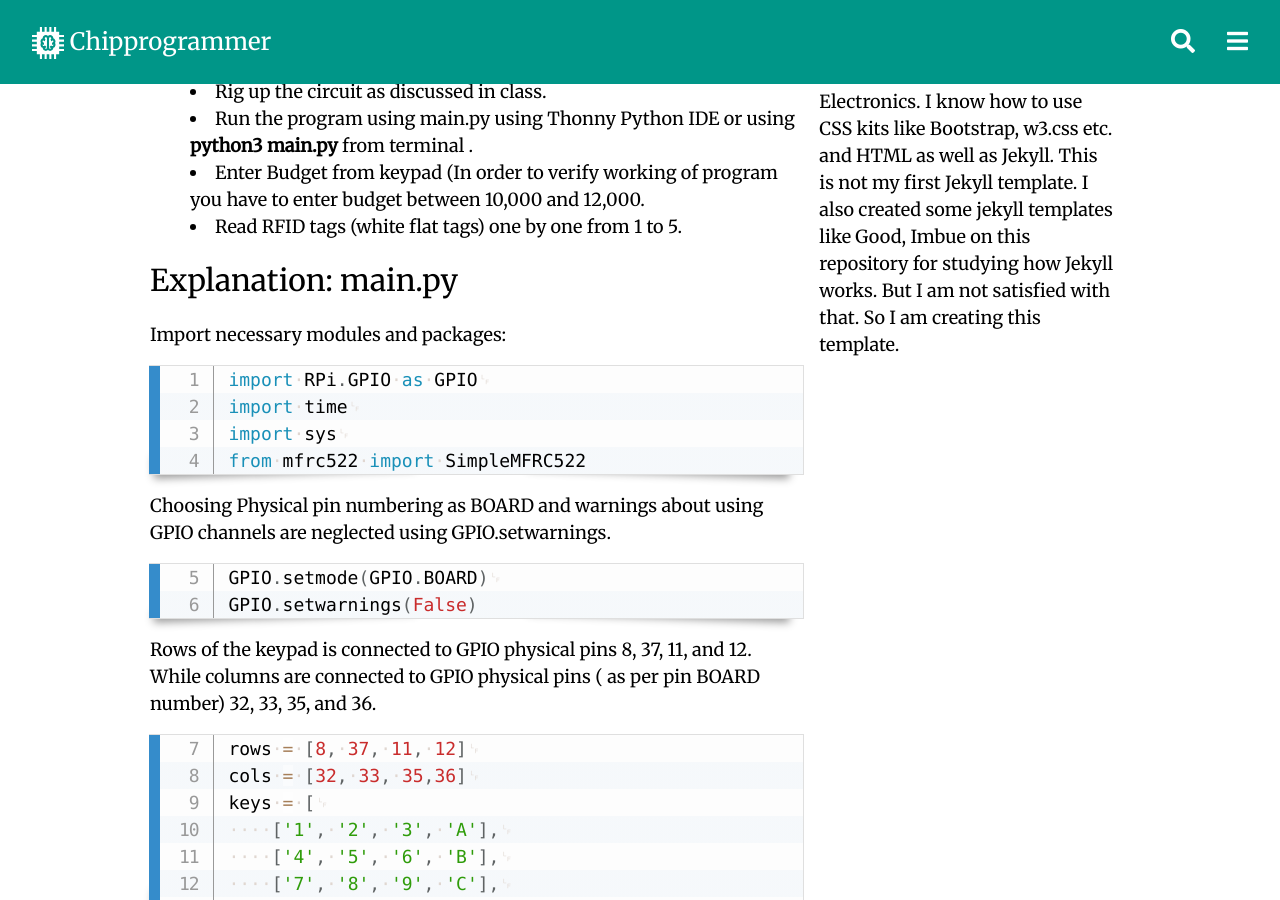
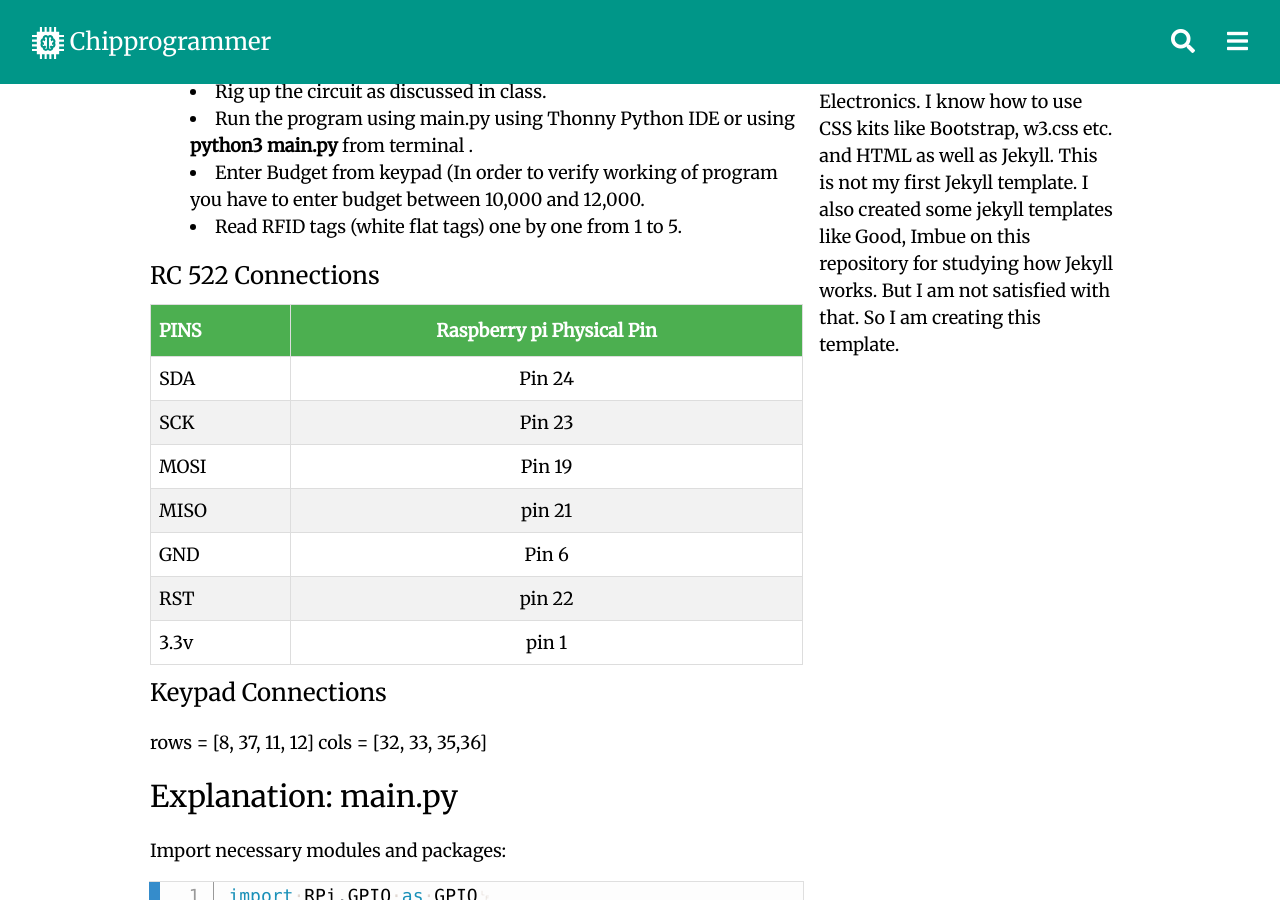
Before and after one commit to techiworld/techiworld.github.io, a Jekyll site: the page built from PCPL-electro.md, in a window 1280 px wide and 900 px high, scrolled down 985 px. Built offline with Jekyll 4.4.1, drawn with Linux system fonts in a browser that asks for light colours; comment, search, counter and statistics services are not loaded.

Commit message:
Update PCPL-electro.md

```diff
--- a/PCPL-electro.md
+++ b/PCPL-electro.md
@@ -39,6 +39,22 @@ cd ..
 - Enter Budget from keypad (In order to verify working of program you have to enter budget between 10,000 and 12,000.
 - Read RFID tags (white flat tags) one by one from  1 to 5.
 
+### RC 522 Connections
+
+| PINS | Raspberry pi Physical Pin     |
+| ----------|:------------------------:|
+| SDA | Pin 24 |
+| SCK | Pin 23 |
+| MOSI | Pin 19 |
+| MISO | pin 21 |
+| GND | Pin 6 |
+| RST | pin 22 |
+| 3.3v | pin 1|
+
+### Keypad Connections
+
+rows = [8, 37, 11, 12]
+cols = [32, 33, 35,36]
 ## Explanation: main.py
 
 Import necessary modules and packages:
```
